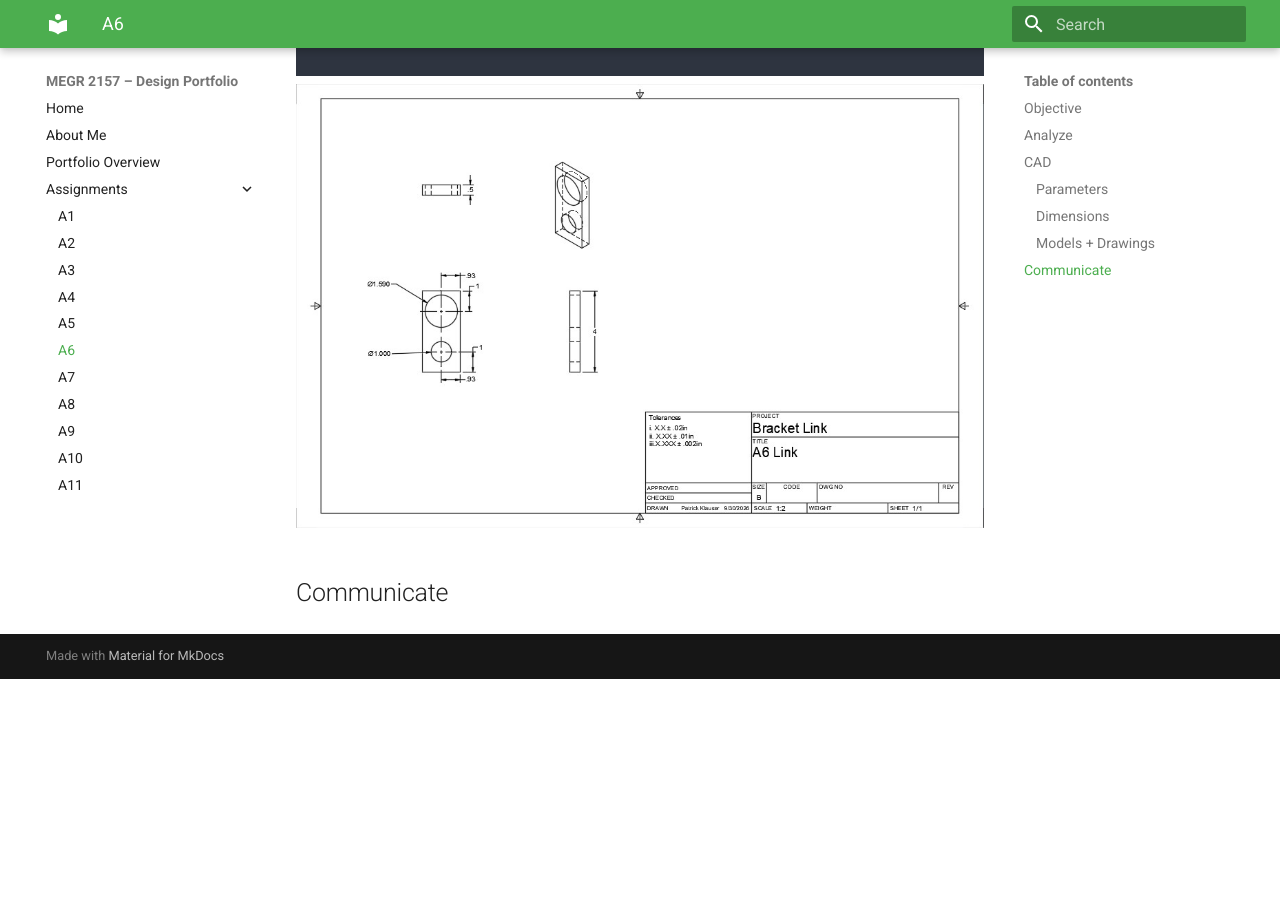
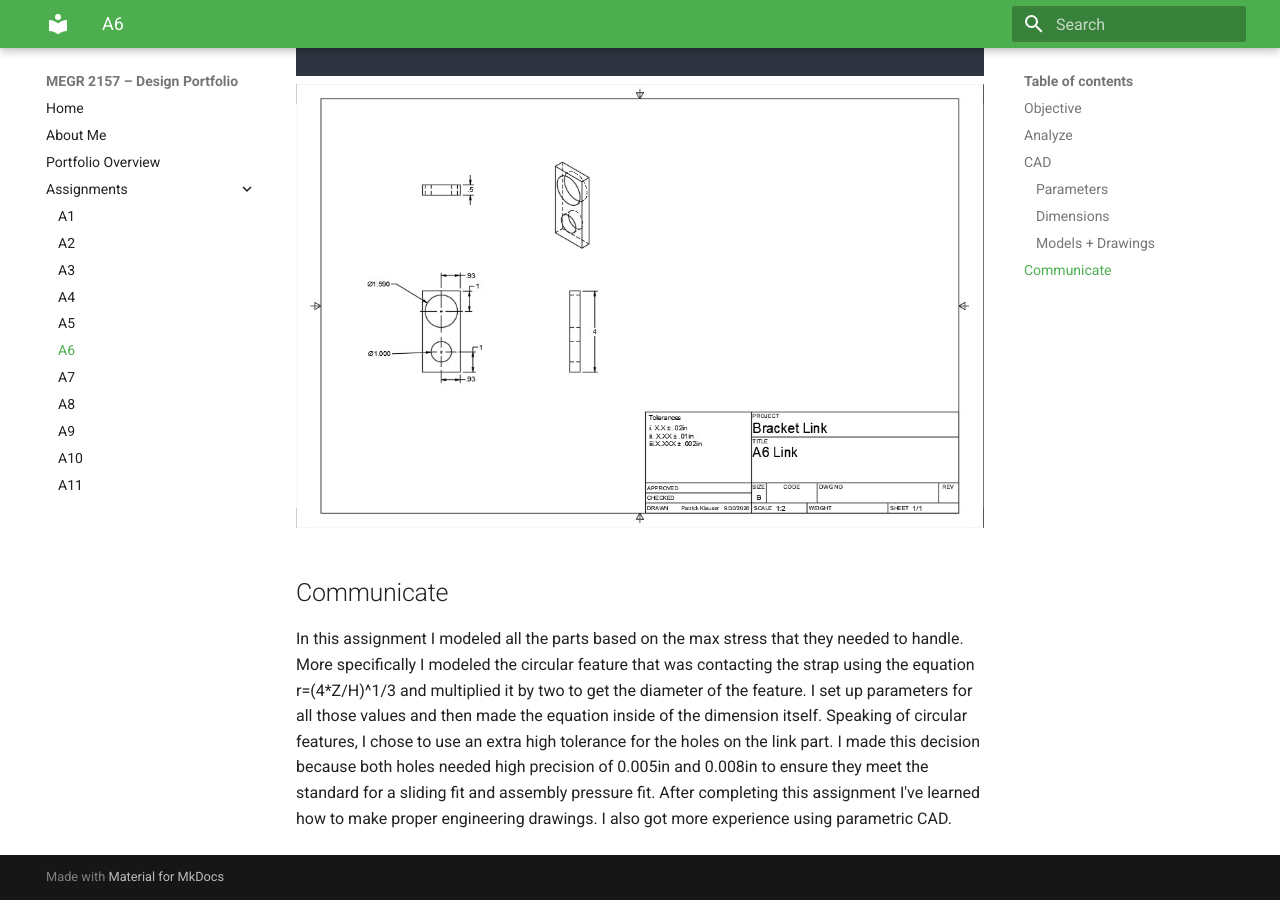
Before and after one commit to pklauser-cyber/design-projects-portfolio, an MkDocs documentation site: the page built from docs/assignments/A06/index.md, in a window 1280 px wide and 900 px high, scrolled down 3746 px. Built offline with MkDocs 1.6.1 and Material for MkDocs 9.7.7, drawn with Linux system fonts in a browser that asks for light colours; before the commit the page ends 4425 px from its top, so only the background shows below that.

Commit message:
Update index.md

```diff
--- a/docs/assignments/A06/index.md
+++ b/docs/assignments/A06/index.md
@@ -25,3 +25,5 @@ In order to create my parametric CAD model I needed to first create my parameter
 
 
 ## Communicate
+In this assignment I modeled all the parts based on the max stress that they needed to handle. More specifically I modeled the circular feature that was contacting the strap using the equation r=(4*Z/H)^1/3 and multiplied it by two to get the diameter of the feature. I set up parameters for all those values and then made the equation inside of the dimension itself. Speaking of circular features, I chose to use an extra high tolerance for the holes on the link part. I made this decision because both holes needed high precision of 0.005in and 0.008in to ensure they meet the standard for a sliding fit and assembly pressure fit.
+After completing this assignment I've learned how to make proper engineering drawings. I also got more experience using parametric CAD.
```
